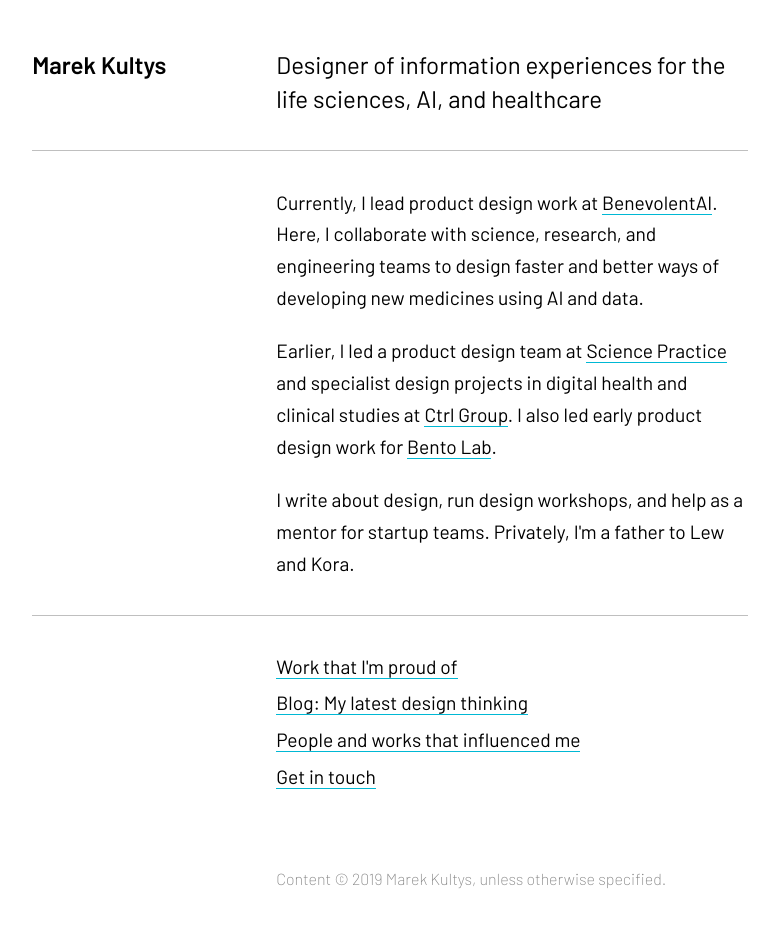
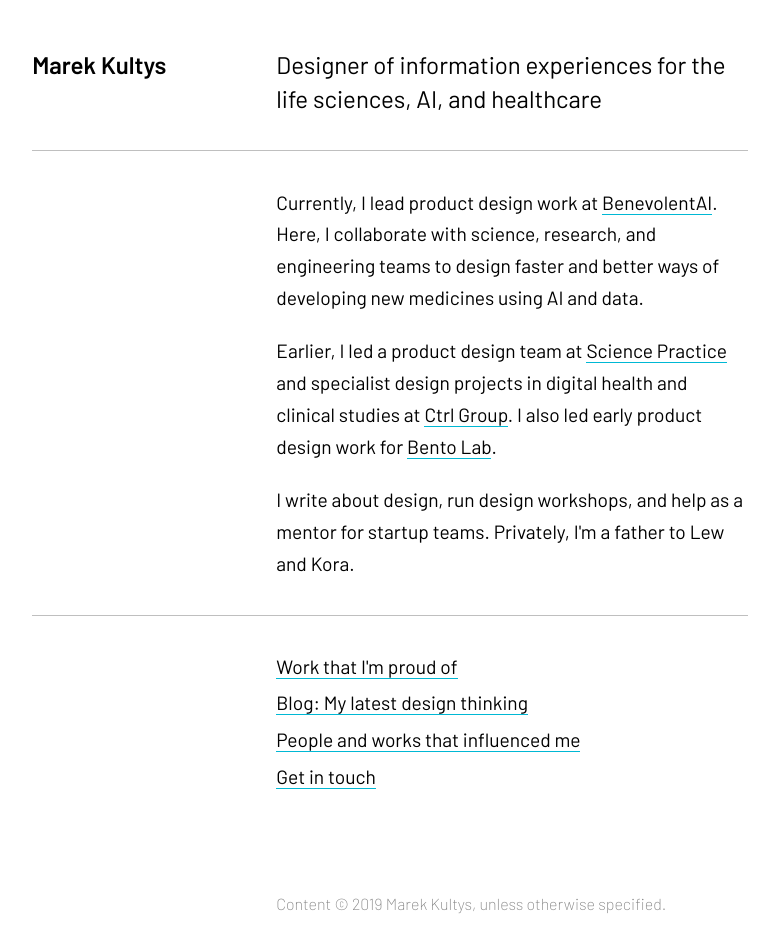
Before and after one commit to marek-kultys/marekkultys.github.io, a Jekyll site: the page built from index.html, in a window 1280 px wide. Shown: the whole page, without its empty margins (250-1029 px from the left). Built offline with Jekyll 4.4.1, drawn with Linux system fonts in a browser that asks for light colours.

Commit message:
Add sticky footer

```diff
--- a/_layouts/main.html
+++ b/_layouts/main.html
@@ -8,6 +8,7 @@
 	</head>
 
 	<body>
+		<div class="outer-container">
 			<main>
 				<header>
 					{% include header.html %}
@@ -16,9 +17,10 @@
 				<article>
 	      		{{ content }}
 				</article>
+			</main>
 			<footer>
 				{% include footer.html %}
 			</footer>
-		</main>
+		</div>
 	</body>
 </html>
--- a/_sass/body.scss
+++ b/_sass/body.scss
@@ -42,8 +42,24 @@
 body {
    margin: 0px;
    background-color: $white;
-   min-height: 100%;
 }
+
+main {
+   min-height: calc(100vh - 9em);
+}
+
+header {
+   padding-top: 3em;
+}
+
+.footer {
+   height: 9em;
+   padding-top: 6em;
+   h4 {
+      color: $dark-grey;
+   }
+}
+
 
 
 
@@ -139,8 +155,9 @@
 
 
 // GRIDS
-main {
-   padding: 3em 1em 2em;
+.outer-container {
+   padding-left: 1em;
+   padding-right: 1em;
    @include outer-container(100%);
 }
 
@@ -217,13 +234,6 @@
    }
 }
 
-.footer{
-   margin-top: $huge-leading*2;
-   h4 {
-      color: $dark-grey;
-   }
-}
-
 .block-of-images {
    margin-top: $large-leading*2;
    margin-bottom: $huge-leading*2;
```
Lines whose indentation alone changed are shown as unchanged.
